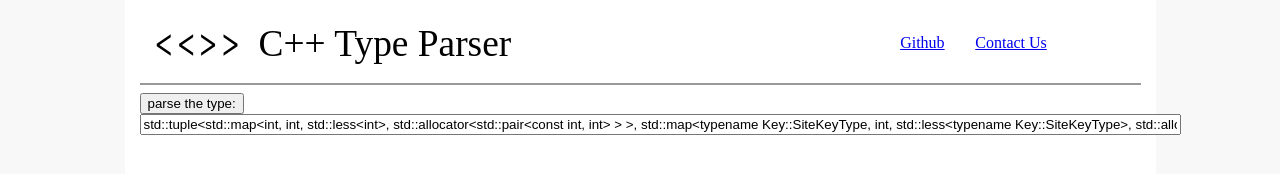
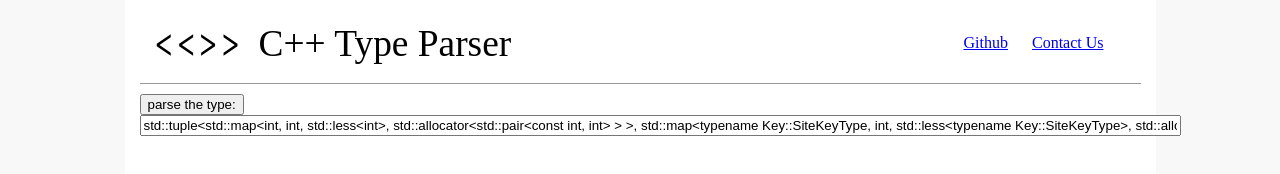
Before and after one commit to crimestop/cppTypeParser, a plain HTML site: page index.html in a window 1280 px wide. Drawn offline with Linux system fonts and the light colour scheme.

Commit message:
prettify web page

```diff
--- a/index.html
+++ b/index.html
@@ -21,7 +21,9 @@
 	</div>
 	<hr class="hbar"/>
 	<!-- main-content -->
+	<div class="input">
 	<button onclick="parse()">parse the type:</button> <input type="text" id="input" size=127 value="std::tuple<std::map<int, int, std::less<int>, std::allocator<std::pair<const int, int> > >, std::map<typename Key::SiteKeyType, int, std::less<typename Key::SiteKeyType>, std::allocator<std::pair<const typename Key::SiteKeyType, int> > >, QCTN::Circuit_Pure<Key>, double>"/>
+	</div>
 	<div class="result" id="output"></div>
 </div>
 
--- a/main.css
+++ b/main.css
@@ -9,7 +9,7 @@ body{
     font-family: PingFang SC;
 }
 .hbar{
-    height:2px;
+    height:1px;
     border-width:0;
     color:#999;
     background-color:#999;
@@ -30,15 +30,18 @@ body{
     vertical-align: middle;
 }
 .nav-cell{
-    margin: 10pt;
+    margin: 10px;
 }
 .nav-cells{
-    margin: 0 0 0 250pt;
+    margin: 0 0 0 400px;
 }
+.input{
+    margin: 10px 0;
+}
+
 .result{
     margin: 20px 0;
 }
-
 .elem{
 /*    background: #cd5c5c;*/
     padding: 10px 10px;
```
